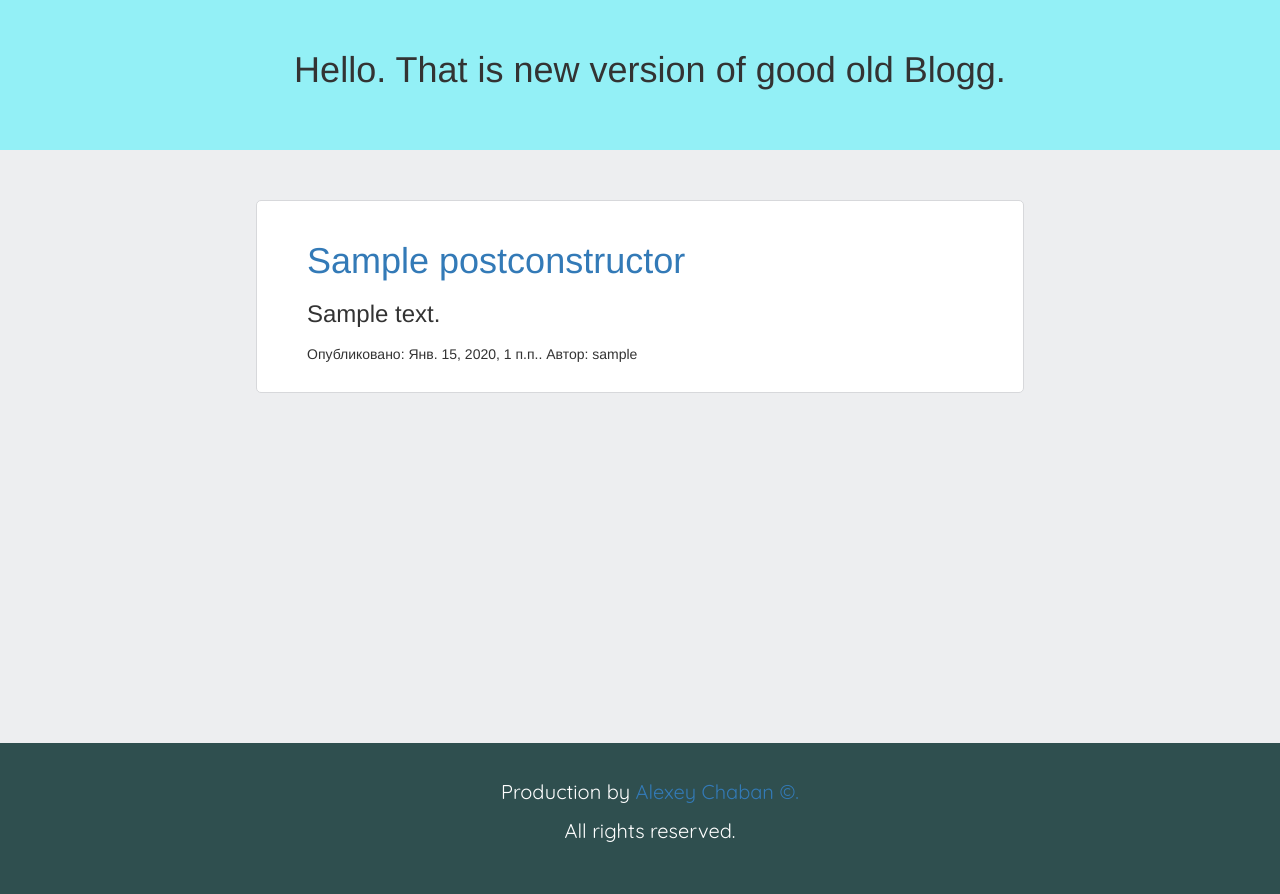
After one commit to Kamatozzik/Blogg_v2, a Django app: page /post/1/ in a window 1280 px wide. The commit adds this page. Run offline with Django 3.2, Linux system fonts and the light colour scheme; tables that the repository leaves empty hold one stand-in row (values such as "Sample post"); some libraries are stand-ins or nearby versions.

Commit message:
addin post info pages

```diff
--- a/newBlogg/static/css/newBlogg.css
+++ b/newBlogg/static/css/newBlogg.css
@@ -43,7 +43,8 @@ body {
     min-width: 1300px;
     background-color: #2F4F4F;
     padding-top: 35px;
-
+    position: inherit;
+    margin-top: 350px;
 }
 
 .footer_txt {
--- a/newBlogg/templates/newBlogg/index.html
+++ b/newBlogg/templates/newBlogg/index.html
@@ -10,19 +10,14 @@
     <title>Blogg</title>
 </head>
     <body>
-        <div class="header">
-            <h1>Hello. That is new version of good old Blogg.</h1>
-        </div>
-        {% for post in posts %}
-            <div class="content-box">
-                <div class="posts">
-                    <h1><a href="#">{{ post.title }}</a></h1>
-                    <h3>{{ post.text }}</h3>
-                    <h2>Опубликовано: {{ post.pubDate }}. Автор: {{ post.author }}</h2>
-                </div>
-            </div>
-        {% endfor %}
-        <div class="footer">
+    <div class="header">
+        <h1>Hello. That is new version of good old Blogg.</h1>
+    </div>
+    {% block content %}
+
+
+    {% endblock %}
+    <div class="footer">
             <div class="footer_txt">
                 <p>Production by <a href="https://vk.com/fucking.crazy.unicorn88">Alexey Chaban &#169.</a></p>
                 <p>All rights reserved.</p>
--- /dev/null
+++ b/newBlogg/templates/newBlogg/post_info.html
@@ -0,0 +1,11 @@
+{% extends 'newBlogg/index.html' %}
+
+{% block content %}
+    <div class="content-box">
+                <div class="posts">
+                    <h1><a href="{% url 'post_info' pk=post.pk %}">{{ post.title }}</a></h1>
+                    <h3>{{ post.text }}</h3>
+                    <h2>Опубликовано: {{ post.pubDate }}. Автор: {{ post.author }}</h2>
+                </div>
+            </div>
+{% endblock %}
--- a/newBlogg/urls.py
+++ b/newBlogg/urls.py
@@ -4,4 +4,5 @@ from . import views
 
 urlpatterns = [
     url(r'^$', views.post_list, name='post_list'),
+    url(r'^post/(?P<pk>\d+)/$', views.post_info, name='post_info'),
 ]
--- a/newBlogg/views.py
+++ b/newBlogg/views.py
@@ -1,7 +1,14 @@
-from django.shortcuts import render
+
 from .models import PostConstructor
+from django.shortcuts import get_object_or_404, render
 
 
 def post_list(request):
     posts = PostConstructor.objects.all()
-    return render(request, 'newBlogg/index.html', {'posts': posts})
+    return render(request, 'newBlogg/list.html', {'posts': posts})
+
+
+def post_info(request, pk):
+    PostConstructor.objects.get(pk=pk)
+    post = get_object_or_404(PostConstructor, pk=pk)
+    return render(request, 'newBlogg/post_info.html', {'post': post})
```
Also changed, not shown: newBlogg/templates/newBlogg/list.html (added, +13 -0 lines).
